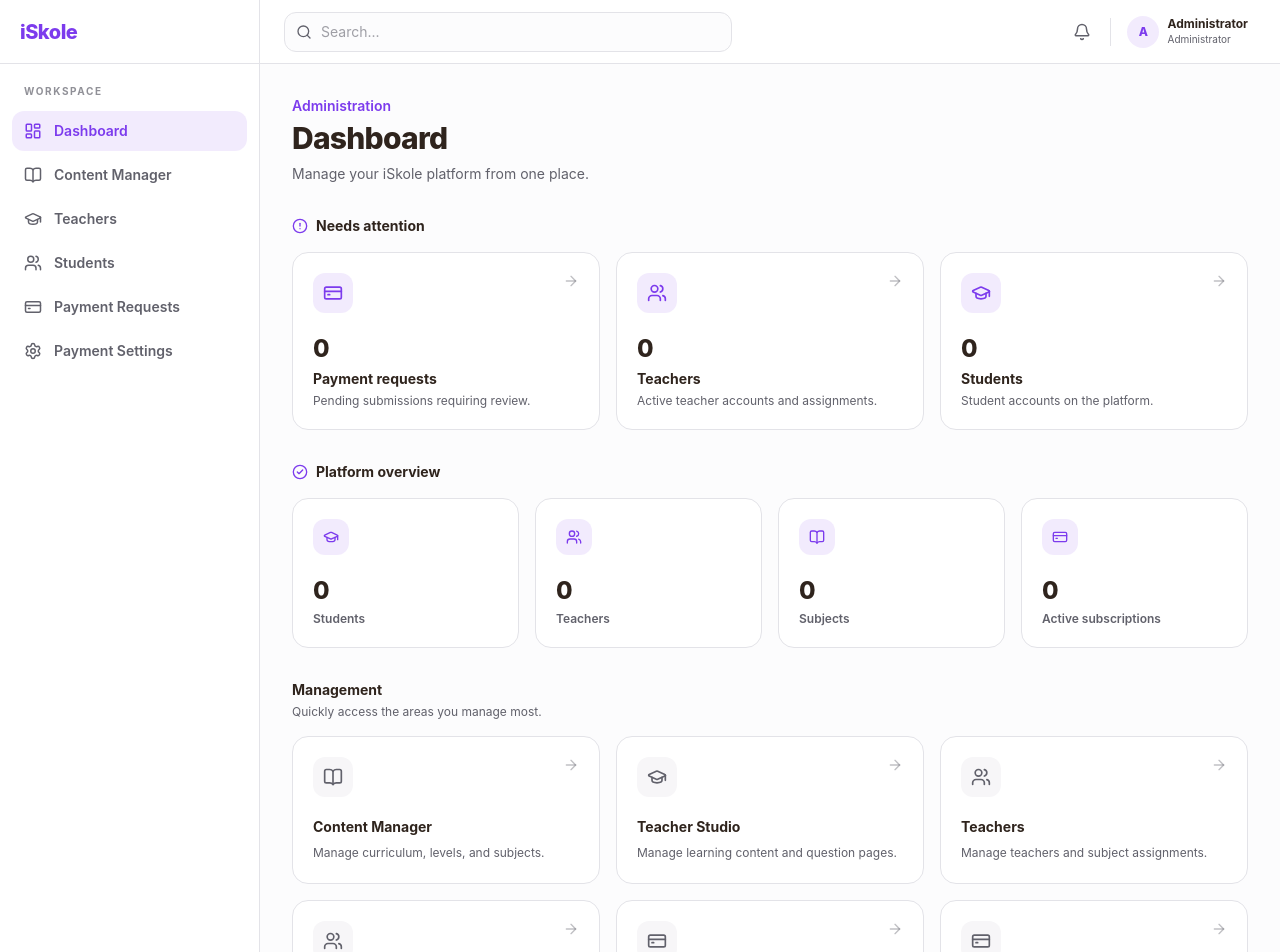
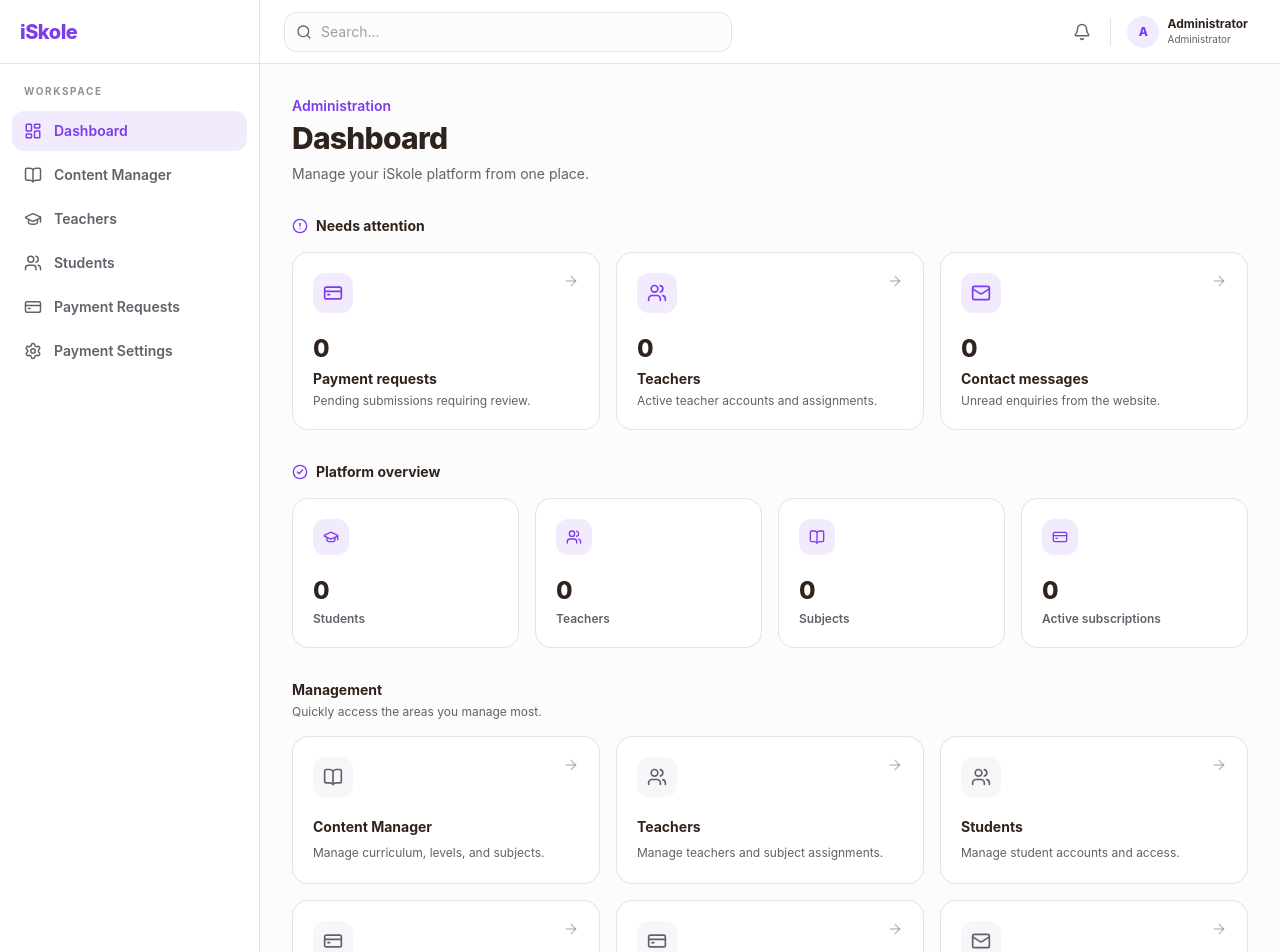
Before and after one commit to PunisherTPK/iSkole-Online, a Next.js app: page /admin in a window 1280 px wide. Shown: the top 952 px of the page. Built offline with nearby package versions, Linux system fonts and the light colour scheme; no server answers; the database is empty.

Commit message:
feat: add contact messages to admin dashboard

```diff
--- a/src/app/admin/page.tsx
+++ b/src/app/admin/page.tsx
@@ -2,46 +2,41 @@
 
 import Link from "next/link";
 import { useEffect, useMemo, useState } from "react";
-import { AlertCircle, ArrowRight, BookOpen, CheckCircle2, CreditCard, GraduationCap, Loader2, Users } from "lucide-react";
+import { AlertCircle, ArrowRight, BookOpen, CheckCircle2, CreditCard, GraduationCap, Mail, Users } from "lucide-react";
 import { createClient } from "@/lib/supabase/client";
 
 const modules = [
   { title: "Content Manager", description: "Manage curriculum, levels, and subjects.", href: "/admin/content-manager", icon: BookOpen },
-  { title: "Teacher Studio", description: "Manage learning content and question pages.", href: "/teacher/studio", icon: GraduationCap },
   { title: "Teachers", description: "Manage teachers and subject assignments.", href: "/admin/teachers", icon: Users },
   { title: "Students", description: "Manage student accounts and access.", href: "/admin/students", icon: Users },
   { title: "Payment Requests", description: "Review submitted payment requests.", href: "/admin/payments", icon: CreditCard },
   { title: "Payment Settings", description: "Manage pricing and payment information.", href: "/admin/payment-settings", icon: CreditCard },
+  { title: "Contact Messages", description: "Read enquiries sent through the website.", href: "/admin/contact-messages", icon: Mail },
 ];
 
-type Counts = { students: number; teachers: number; subjects: number; subscriptions: number; pendingPayments: number };
+type Counts = { students: number; teachers: number; subjects: number; subscriptions: number; pendingPayments: number; unreadMessages: number };
 
 export default function AdminPage() {
   const supabase = useMemo(() => createClient(), []);
-  const [counts, setCounts] = useState<Counts>({ students: 0, teachers: 0, subjects: 0, subscriptions: 0, pendingPayments: 0 });
+  const [counts, setCounts] = useState<Counts>({ students: 0, teachers: 0, subjects: 0, subscriptions: 0, pendingPayments: 0, unreadMessages: 0 });
   const [loading, setLoading] = useState(true);
   const [error, setError] = useState("");
 
   useEffect(() => {
     let active = true;
     async function load() {
-      const [students, teachers, subjects, subscriptions, payments] = await Promise.all([
+      const [students, teachers, subjects, subscriptions, payments, messages] = await Promise.all([
         supabase.from("profiles").select("id", { count: "exact", head: true }).eq("role", "student"),
         supabase.from("profiles").select("id", { count: "exact", head: true }).eq("role", "teacher"),
         supabase.from("subjects").select("id", { count: "exact", head: true }).eq("is_active", true),
         supabase.from("subscriptions").select("id", { count: "exact", head: true }).eq("status", "active"),
         supabase.from("payment_requests").select("id", { count: "exact", head: true }).eq("status", "pending"),
+        supabase.from("contact_messages").select("id", { count: "exact", head: true }).eq("status", "pending"),
       ]);
-      const failure = [students, teachers, subjects, subscriptions, payments].find((result) => result.error);
+      const failure = [students, teachers, subjects, subscriptions, payments, messages].find((result) => result.error);
       if (!active) return;
       if (failure?.error) setError(failure.error.message);
-      setCounts({
-        students: students.count ?? 0,
-        teachers: teachers.count ?? 0,
-        subjects: subjects.count ?? 0,
-        subscriptions: subscriptions.count ?? 0,
-        pendingPayments: payments.count ?? 0,
-      });
+      setCounts({ students: students.count ?? 0, teachers: teachers.count ?? 0, subjects: subjects.count ?? 0, subscriptions: subscriptions.count ?? 0, pendingPayments: payments.count ?? 0, unreadMessages: messages.count ?? 0 });
       setLoading(false);
     }
     void load();
@@ -50,12 +45,7 @@ export default function AdminPage() {
 
   return (
     <div className="space-y-8">
-      <div>
-        <p className="text-sm font-semibold text-primary">Administration</p>
-        <h1 className="mt-1 text-3xl font-extrabold tracking-tight text-foreground">Dashboard</h1>
-        <p className="mt-2 text-sm text-muted-foreground">Manage your iSkole platform from one place.</p>
-      </div>
-
+      <div><p className="text-sm font-semibold text-primary">Administration</p><h1 className="mt-1 text-3xl font-extrabold tracking-tight text-foreground">Dashboard</h1><p className="mt-2 text-sm text-muted-foreground">Manage your iSkole platform from one place.</p></div>
       {error && <div className="flex items-center gap-2 rounded-xl border border-destructive/20 bg-destructive/5 px-4 py-3 text-sm text-destructive"><AlertCircle className="h-4 w-4" />{error}</div>}
 
       <section>
@@ -63,17 +53,14 @@ export default function AdminPage() {
         <div className="grid gap-4 sm:grid-cols-2 lg:grid-cols-3">
           <AttentionCard href="/admin/payments" label="Payment requests" value={loading ? "—" : counts.pendingPayments} description="Pending submissions requiring review." icon={CreditCard} />
           <AttentionCard href="/admin/teachers" label="Teachers" value={loading ? "—" : counts.teachers} description="Active teacher accounts and assignments." icon={Users} />
-          <AttentionCard href="/admin/students" label="Students" value={loading ? "—" : counts.students} description="Student accounts on the platform." icon={GraduationCap} />
+          <AttentionCard href="/admin/contact-messages" label="Contact messages" value={loading ? "—" : counts.unreadMessages} description="Unread enquiries from the website." icon={Mail} />
         </div>
       </section>
 
       <section>
         <div className="mb-4 flex items-center gap-2"><CheckCircle2 className="h-4 w-4 text-primary" /><h2 className="text-sm font-bold text-foreground">Platform overview</h2></div>
         <div className="grid gap-4 sm:grid-cols-2 lg:grid-cols-4">
-          <OverviewCard label="Students" value={loading ? "—" : counts.students} icon={GraduationCap} />
-          <OverviewCard label="Teachers" value={loading ? "—" : counts.teachers} icon={Users} />
-          <OverviewCard label="Subjects" value={loading ? "—" : counts.subjects} icon={BookOpen} />
-          <OverviewCard label="Active subscriptions" value={loading ? "—" : counts.subscriptions} icon={CreditCard} />
+          <OverviewCard label="Students" value={loading ? "—" : counts.students} icon={GraduationCap} /><OverviewCard label="Teachers" value={loading ? "—" : counts.teachers} icon={Users} /><OverviewCard label="Subjects" value={loading ? "—" : counts.subjects} icon={BookOpen} /><OverviewCard label="Active subscriptions" value={loading ? "—" : counts.subscriptions} icon={CreditCard} />
         </div>
       </section>
 
@@ -87,10 +74,6 @@ export default function AdminPage() {
   );
 }
 
-function AttentionCard({ href, label, value, description, icon: Icon }: { href: string; label: string; value: number | string; description: string; icon: React.ComponentType<{ className?: string }> }) {
-  return <Link href={href} className="group rounded-2xl border border-border bg-card p-5 transition hover:-translate-y-0.5 hover:border-primary/20 hover:shadow-soft"><div className="flex items-start justify-between"><div className="flex h-10 w-10 items-center justify-center rounded-xl bg-primary/10 text-primary"><Icon className="h-5 w-5" /></div><ArrowRight className="h-4 w-4 text-muted-foreground/40 transition group-hover:translate-x-1 group-hover:text-primary" /></div><p className="mt-5 text-2xl font-extrabold text-foreground">{value}</p><p className="mt-1 text-sm font-bold text-foreground">{label}</p><p className="mt-1 text-xs text-muted-foreground">{description}</p></Link>;
-}
+function AttentionCard({ href, label, value, description, icon: Icon }: { href: string; label: string; value: number | string; description: string; icon: React.ComponentType<{ className?: string }> }) { return <Link href={href} className="group rounded-2xl border border-border bg-card p-5 transition hover:-translate-y-0.5 hover:border-primary/20 hover:shadow-soft"><div className="flex items-start justify-between"><div className="flex h-10 w-10 items-center justify-center rounded-xl bg-primary/10 text-primary"><Icon className="h-5 w-5" /></div><ArrowRight className="h-4 w-4 text-muted-foreground/40 transition group-hover:translate-x-1 group-hover:text-primary" /></div><p className="mt-5 text-2xl font-extrabold text-foreground">{value}</p><p className="mt-1 text-sm font-bold text-foreground">{label}</p><p className="mt-1 text-xs text-muted-foreground">{description}</p></Link>; }
 
-function OverviewCard({ label, value, icon: Icon }: { label: string; value: number | string; icon: React.ComponentType<{ className?: string }> }) {
-  return <div className="rounded-2xl border border-border bg-card p-5"><div className="flex h-9 w-9 items-center justify-center rounded-xl bg-primary/10 text-primary"><Icon className="h-4 w-4" /></div><p className="mt-5 text-2xl font-extrabold tracking-tight text-foreground">{value}</p><p className="mt-1 text-xs font-semibold text-muted-foreground">{label}</p></div>;
-}
+function OverviewCard({ label, value, icon: Icon }: { label: string; value: number | string; icon: React.ComponentType<{ className?: string }> }) { return <div className="rounded-2xl border border-border bg-card p-5"><div className="flex h-9 w-9 items-center justify-center rounded-xl bg-primary/10 text-primary"><Icon className="h-4 w-4" /></div><p className="mt-5 text-2xl font-extrabold tracking-tight text-foreground">{value}</p><p className="mt-1 text-xs font-semibold text-muted-foreground">{label}</p></div>; }
```
